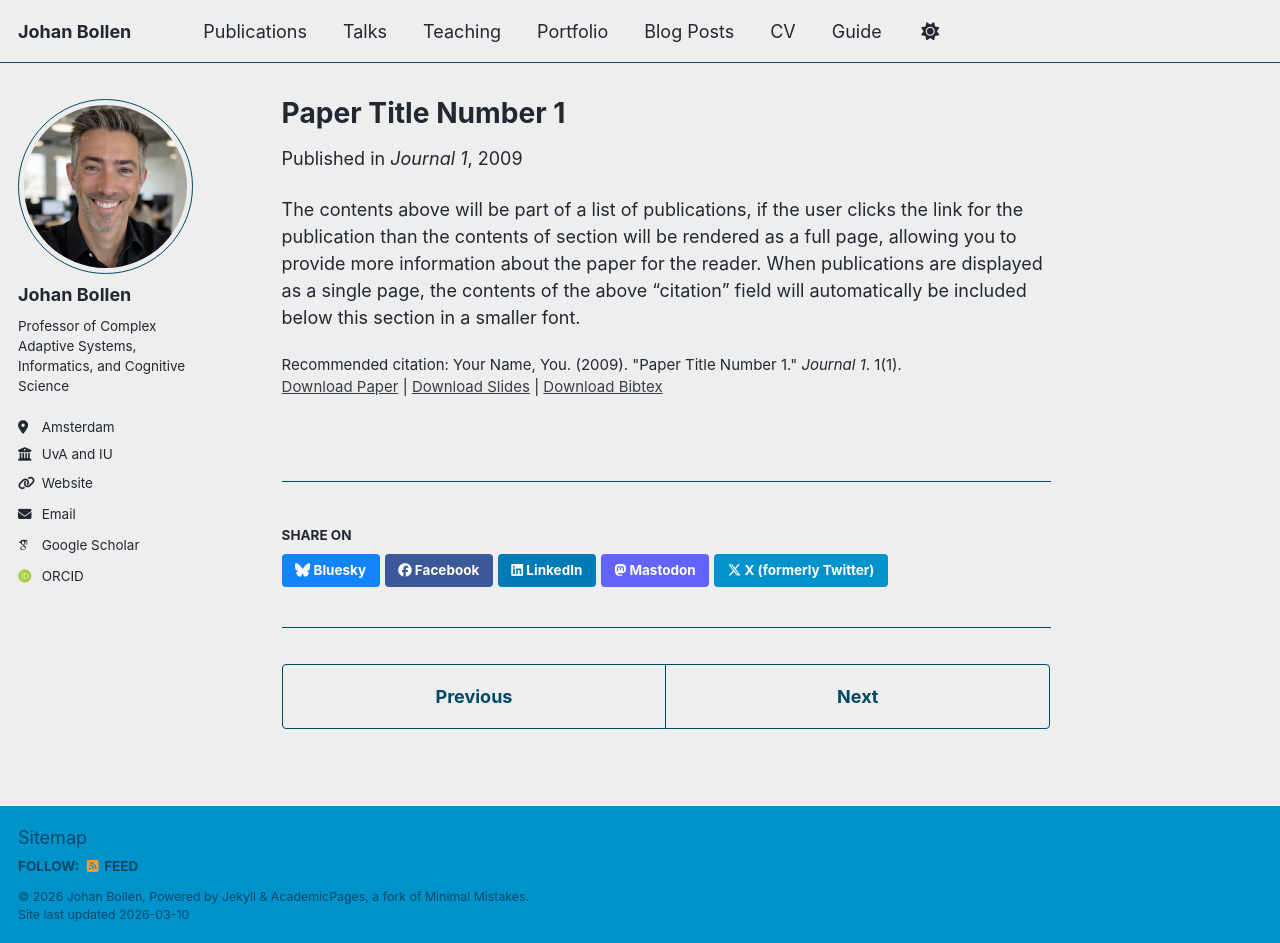
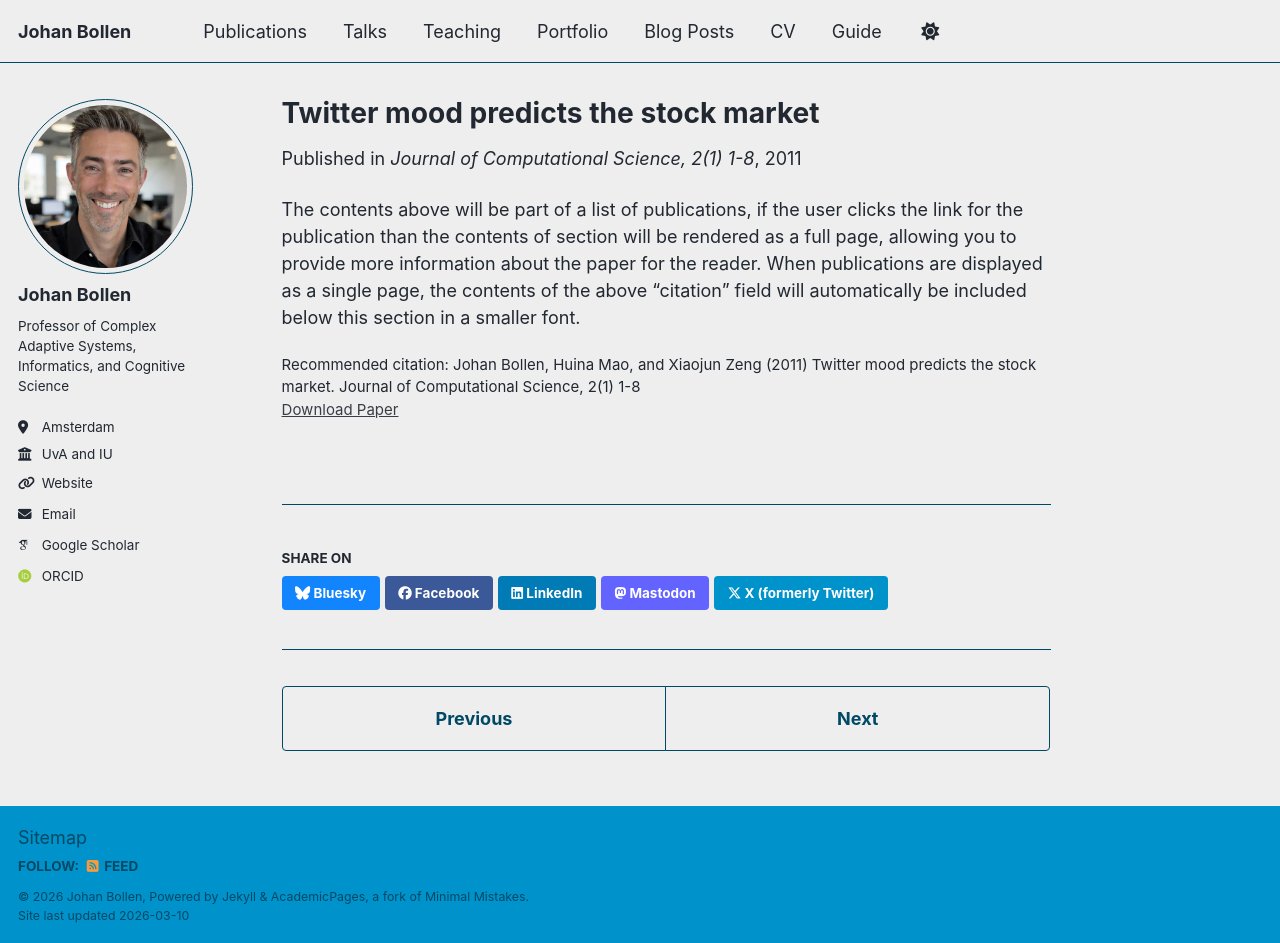
Before and after one commit to jbollen/jbollen.github.io, a Jekyll site: the page built from _publications/2009-10-01-paper-title-number-1.md, in a window 1280 px wide and 943 px high. Built offline with Jekyll 4.4.1, drawn with Linux system fonts in a browser that asks for light colours; some web fonts are replaced; a script bundle is joined from its source files by our own code; library files that are not in the unit come from our copies.

Commit message:
Update 2009-10-01-paper-title-number-1.md

```diff
--- a/_publications/2009-10-01-paper-title-number-1.md
+++ b/_publications/2009-10-01-paper-title-number-1.md
@@ -1,14 +1,12 @@
 ---
-title: "Paper Title Number 1"
+title: "Twitter mood predicts the stock market"
 collection: publications
 category: manuscripts
 permalink: /publication/2009-10-01-paper-title-number-1
-excerpt: 'This paper is about the number 1. The number 2 is left for future work.'
-date: 2009-10-01
-venue: 'Journal 1'
-slidesurl: 'https://academicpages.github.io/files/slides1.pdf'
-paperurl: 'https://academicpages.github.io/files/paper1.pdf'
-bibtexurl: 'https://academicpages.github.io/files/bibtex1.bib'
-citation: 'Your Name, You. (2009). &quot;Paper Title Number 1.&quot; <i>Journal 1</i>. 1(1).'
+excerpt: 'Here we investigate whether measurements of collective mood states derived from large-scale Twitter feeds are correlated to the value of the Dow Jones Industrial Average (DJIA) over time... We find an accuracy of 86.7% in predicting the daily up and down changes in the closing values of the DJIA and a reduction of the Mean Average Percentage Error (MAPE) by more than 6%.'
+date: 2011-03-01
+venue: 'Journal of Computational Science, 2(1) 1-8'
+paperurl: 'https://doi.org/10.1016/j.jocs.2010.12.007'
+citation: 'Johan Bollen, Huina Mao, and Xiaojun Zeng (2011) Twitter mood predicts the stock market. Journal of Computational Science, 2(1) 1-8'
 ---
 The contents above will be part of a list of publications, if the user clicks the link for the publication than the contents of section will be rendered as a full page, allowing you to provide more information about the paper for the reader. When publications are displayed as a single page, the contents of the above "citation" field will automatically be included below this section in a smaller font.
```
